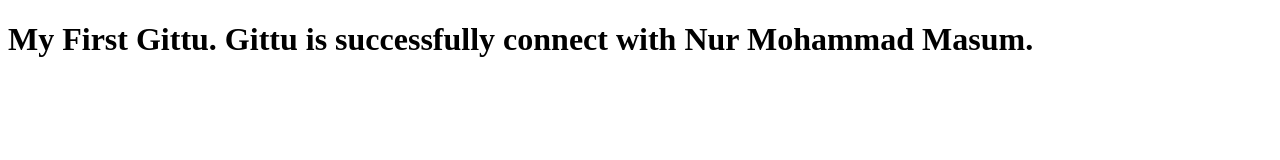
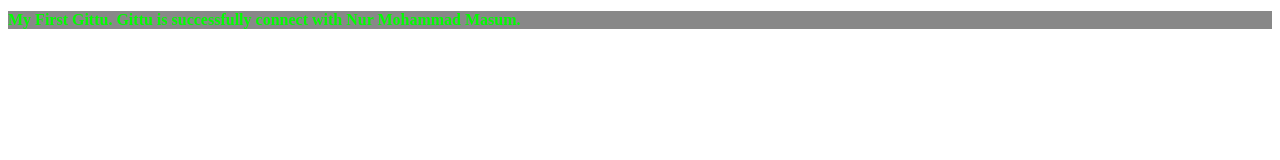
Before and after one commit to NurMohammad32/Module-8-practice, a plain HTML site: page index.html in a window 1280 px wide. Drawn offline with Linux system fonts and the light colour scheme.

Commit message:
my second commit

```diff
--- a/index.html
+++ b/index.html
@@ -5,6 +5,13 @@
     <meta http-equiv="X-UA-Compatible" content="IE=edge">
     <meta name="viewport" content="width=device-width, initial-scale=1.0">
     <title>nav bar with flex</title>
+    <style>
+        h1{
+            font-size: 1em;
+            color: lime;
+            background-color: #888;
+        }
+    </style>
 </head>
 <body>
     <h1>My First Gittu. Gittu is successfully connect with Nur Mohammad Masum.</h1>
```
